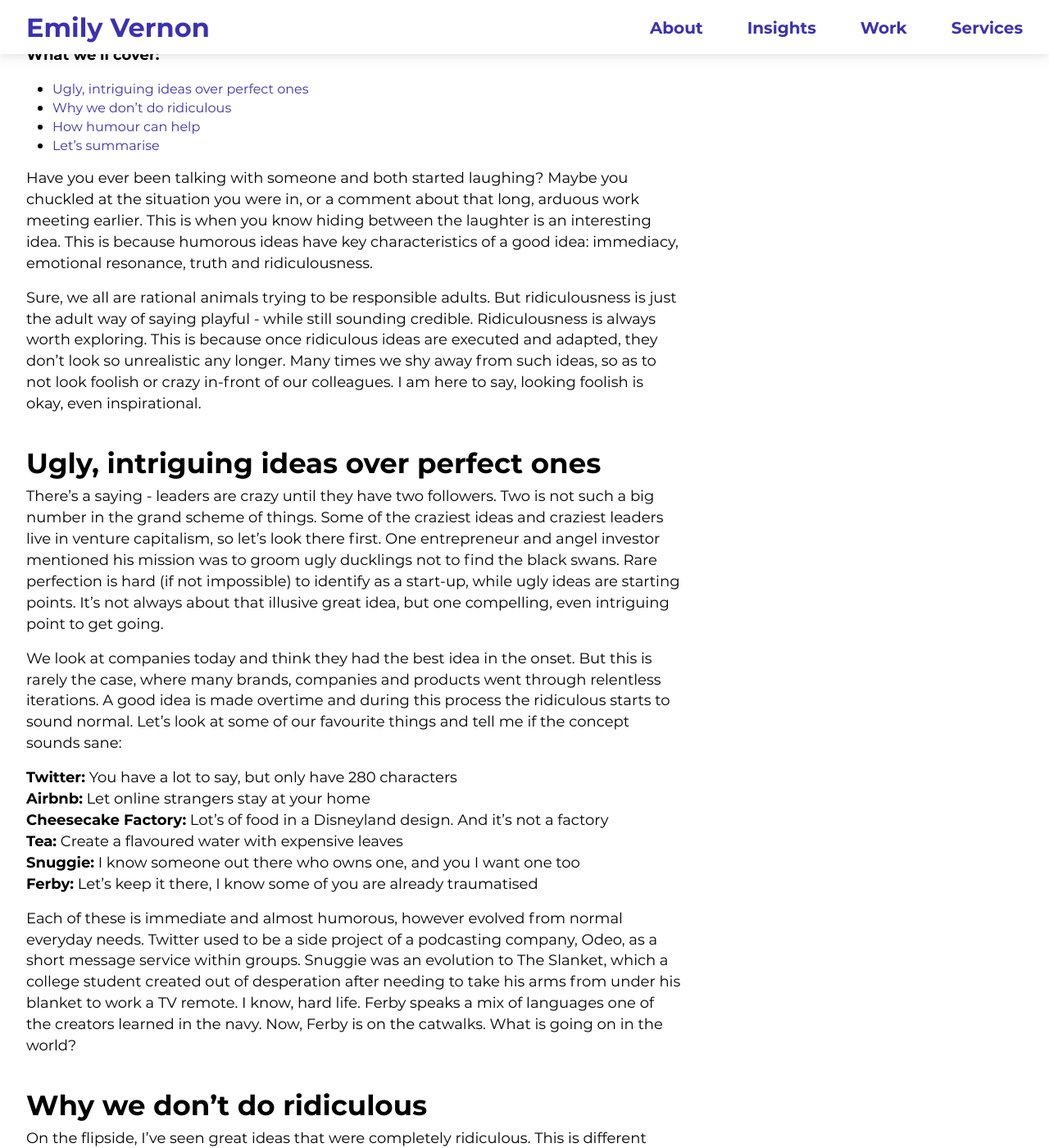
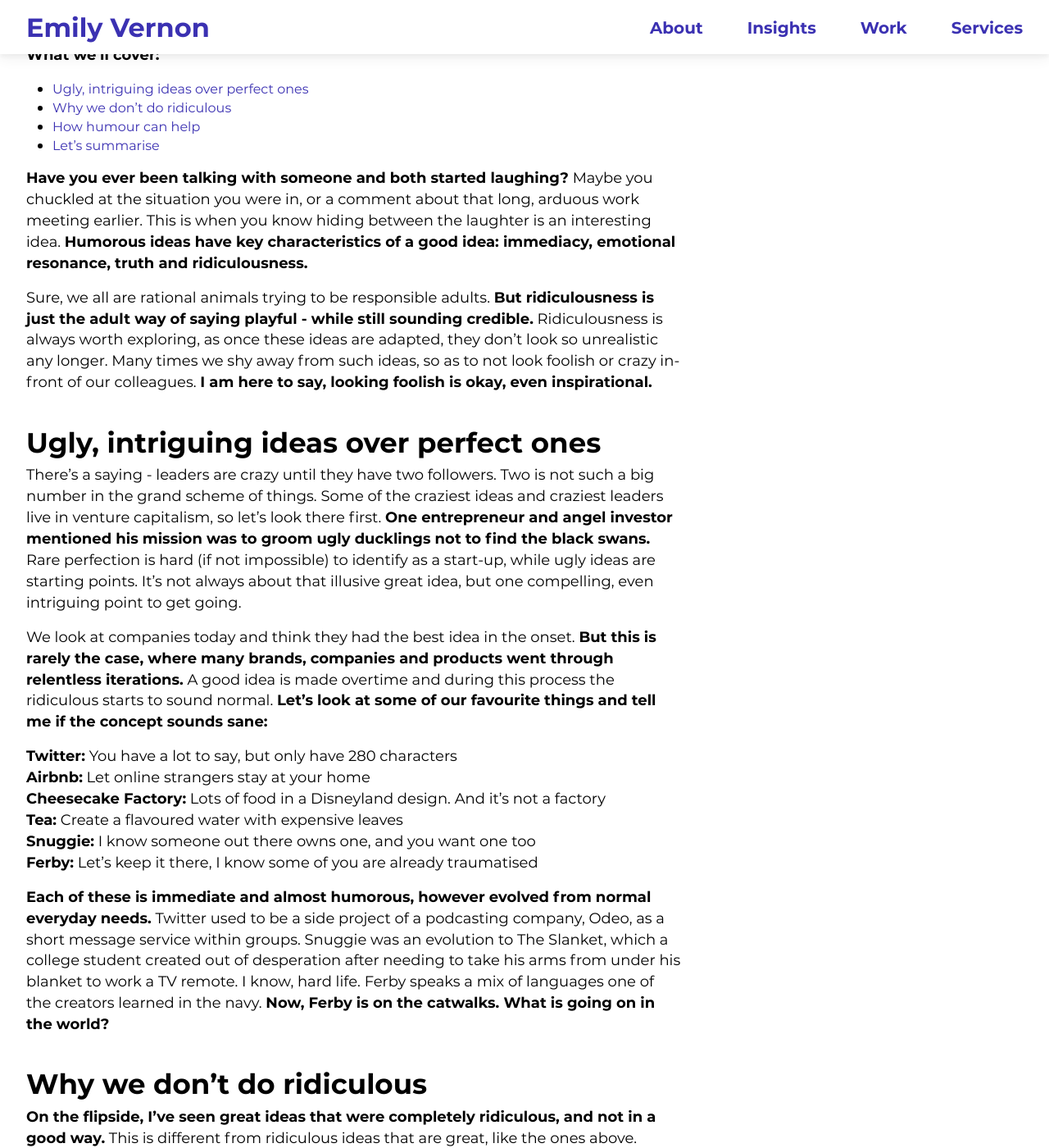
Before and after one commit to emilygv/emilyvernon.com, a Jekyll site: the page built from _posts/2022-02-19-how-everyday-ridiculousness-drives-innovation.md, in a window 1280 px wide and 1400 px high, scrolled down 749 px. Shown: the whole window at 82% size. Built offline with Jekyll 4.4.1, drawn with Linux system fonts in a browser that asks for light colours; some of the changed text lies outside the part shown.

Commit message:
Update 2022-02-19-how-everyday-ridiculousness-drives-innovation.md

```diff
--- a/_posts/2022-02-19-how-everyday-ridiculousness-drives-innovation.md
+++ b/_posts/2022-02-19-how-everyday-ridiculousness-drives-innovation.md
@@ -15,34 +15,34 @@ further_reading:
 * TOC
 {:toc}
 
-Have you ever been talking with someone and both started laughing? Maybe you chuckled at the situation you were in, or a comment about that long, arduous work meeting earlier. This is when you know hiding between the laughter is an interesting idea. This is because humorous ideas have key characteristics of a good idea: immediacy, emotional resonance, truth and ridiculousness.
+**Have you ever been talking with someone and both started laughing?** Maybe you chuckled at the situation you were in, or a comment about that long, arduous work meeting earlier. This is when you know hiding between the laughter is an interesting idea. **Humorous ideas have key characteristics of a good idea: immediacy, emotional resonance, truth and ridiculousness.**
 
-Sure, we all are rational animals trying to be responsible adults. But ridiculousness is just the adult way of saying playful - while still sounding credible. Ridiculousness is always worth exploring. This is because once ridiculous ideas are executed and adapted, they don’t look so unrealistic any longer. Many times we shy away from such ideas, so as to not look foolish or crazy in-front of our colleagues. I am here to say, looking foolish is okay, even inspirational.
+Sure, we all are rational animals trying to be responsible adults. **But ridiculousness is just the adult way of saying playful - while still sounding credible.** Ridiculousness is always worth exploring, as once these ideas are adapted, they don’t look so unrealistic any longer. Many times we shy away from such ideas, so as to not look foolish or crazy in-front of our colleagues. **I am here to say, looking foolish is okay, even inspirational.**
 
 ## Ugly, intriguing ideas over perfect ones
 
-There’s a saying - leaders are crazy until they have two followers. Two is not such a big number in the grand scheme of things. Some of the craziest ideas and craziest leaders live in venture capitalism, so let’s look there first. One entrepreneur and angel investor mentioned his mission was to groom ugly ducklings not to find the black swans. Rare perfection is hard (if not impossible) to identify as a start-up, while ugly ideas are starting points. It’s not always about that illusive great idea, but one compelling, even intriguing point to get going.
+There’s a saying - leaders are crazy until they have two followers. Two is not such a big number in the grand scheme of things. Some of the craziest ideas and craziest leaders live in venture capitalism, so let’s look there first. **One entrepreneur and angel investor mentioned his mission was to groom ugly ducklings not to find the black swans.** Rare perfection is hard (if not impossible) to identify as a start-up, while ugly ideas are starting points. It’s not always about that illusive great idea, but one compelling, even intriguing point to get going.
 
-We look at companies today and think they had the best idea in the onset. But this is rarely the case, where many brands, companies and products went through relentless iterations. A good idea is made overtime and during this process the ridiculous starts to sound normal. Let’s look at some of our favourite things and tell me if the concept sounds sane:
+We look at companies today and think they had the best idea in the onset. **But this is rarely the case, where many brands, companies and products went through relentless iterations.** A good idea is made overtime and during this process the ridiculous starts to sound normal. **Let’s look at some of our favourite things and tell me if the concept sounds sane:**
 
 **Twitter:** You have a lot to say, but only have 280 characters
 **Airbnb:** Let online strangers stay at your home
-**Cheesecake Factory:** Lot’s of food in a Disneyland design. And it’s not a factory
+**Cheesecake Factory:** Lots of food in a Disneyland design. And it’s not a factory
 **Tea:** Create a flavoured water with expensive leaves
-**Snuggie:** I know someone out there who owns one, and you I want one too
+**Snuggie:** I know someone out there owns one, and you want one too
 **Ferby:** Let’s keep it there, I know some of you are already traumatised
 
-Each of these is immediate and almost humorous, however evolved from normal everyday needs. Twitter used to be a side project of a podcasting company, Odeo, as a short message service within groups. Snuggie was an evolution to The Slanket, which a college student created out of desperation after needing to take his arms from under his blanket to work a TV remote. I know, hard life. Ferby speaks a mix of languages one of the creators learned in the navy. Now, Ferby is on the catwalks. What is going on in the world?
+**Each of these is immediate and almost humorous, however evolved from normal everyday needs.** Twitter used to be a side project of a podcasting company, Odeo, as a short message service within groups. Snuggie was an evolution to The Slanket, which a college student created out of desperation after needing to take his arms from under his blanket to work a TV remote. I know, hard life. Ferby speaks a mix of languages one of the creators learned in the navy. **Now, Ferby is on the catwalks. What is going on in the world?**
 
 ## Why we don’t do ridiculous
 
-On the flipside, I’ve seen great ideas that were completely ridiculous. This is different from ridiculous ideas that are great, like the ones above. Usually these ‘great ideas’ are trying too hard to solve a problem. For example, at Web Summit there was an app that immediately scheduled a meeting when the slots opened for both people. Great idea, but didn’t want it. Seems logical, but also not enjoyable at all.
+**On the flipside, I’ve seen great ideas that were completely ridiculous, and not in a good way.** This is different from ridiculous ideas that are great, like the ones above. Usually these ‘great ideas’ are trying too hard to solve a problem. For example, at Web Summit there was an app that immediately scheduled a meeting when the slots opened for both people. **Great idea, but I didn’t want it. Seems logical, but also not enjoyable at all.**
 
-At some point as human beings we become increasingly self-conscious, aware of social norms and afraid of judgment. When we become adults our imagination and playfulness fades into efficiency and logic. But we are constantly looking for our playful selves - there are books, yoga poses and workshops to connect us to our inner three year old. Why is it so hard at work?
+**At some point as human beings we become increasingly self-conscious, aware of social norms and afraid of judgment.** When we become adults our imagination and playfulness fades into efficiency and logic. But we are constantly looking for our playful selves - there are books, yoga poses and workshops to connect us to our inner three year old. **Why is it so hard at work?**
 
-I’ve worked with a number of clients that could live in the ridiculous, and the most notable was Lego. Their designers and team members could suspend judgment and let an idea linger. I remember one saying, “Don’t worry, we’ll figure out how to make it work”. They were more interested in the idea when ideating than the practical execution. It’s rare to work with a client that had to reassure me (a previous agency strategist) that something could be done. Usually it’s the other way around.
+**I’ve worked with a number of clients that could live in the ridiculous, and the most notable was Lego.** Their designers and team members could suspend judgment and let an idea linger. I remember one saying, “Don’t worry, we’ll figure out how to make it work”. They were more interested in the idea when ideating than the practical execution. **It’s rare to work with a client that had to reassure me (a previous agency strategist) that something could be done. Usually it’s the other way around.**
 
-There are different categories of ridiculous in our everyday lives that we can use for innovation and ideation. I think the examples help to understand how these already exist today:
+There are **different categories of ridiculous in our everyday lives that we can use for innovation** and ideation. I think the examples help to understand how these already exist today:
 
 **Quantifiable:** Using only 144 characters, walking 2000 miles, 1 million pixels of ad space
 **Incongruous:** Trusting strangers, animals that talk, tech company called Apple
@@ -51,9 +51,9 @@ There are different categories of ridiculous in our everyday lives that we can u
 
 ## How humour can help
 
-Humour is about finding ideas with common ground. With stand-up you are testing hundreds of ideas to see what gets the most laughs and is the most easily understood. In my head I always have ridiculous ideas and this might be a result of doing stand-up for a couple of years. Stores with difficult to find entrances, restaurants with horrible customer service and ugly diners. This is because people are intrigued by the ridiculousness and its novelty.
+Humour is about finding ideas with common ground. **With stand-up you are testing hundreds of ideas to see what gets the most laughs and is the most easily understood.** In my head I always have ridiculous ideas and this might be a result of doing stand-up for a couple of years. Stores with difficult to find entrances, restaurants with horrible customer service and ugly diners. **This is because people are intrigued by the ridiculousness and its novelty.**
 
-Novelty can get a bad rap, but it does drive conversations. If it gets coverage, it can create connections as people are talking about it. They can also give us hope. Many people think, “I could have thought about that’ or ‘I could have done that’. Well, you could if you just let yourself be more ridiculous. Crazy ideas make you want to try things, because they are free of judgment. Think about hula hoops, Airbnb or our favourite Ferby. These are all things we want to have or do, only if we have the excuse to.
+**Novelty can get a bad rap, but it does drive conversations.** If it gets coverage, it can create connections as people are talking about it. These ideas can even give us hope. Many people think, “I could have thought about that’ or ‘I could have done that’. Well, you could if you just let yourself explore the ridiculousness. **Crazy ideas make you want to try things, because they are free of judgment.** Think about hula hoops, Airbnb or our favourite Ferby. These are all things we want to have, do or even create, only if we had the ridiculous bravery to do so.
 
 ## Let’s summarise
 
```
